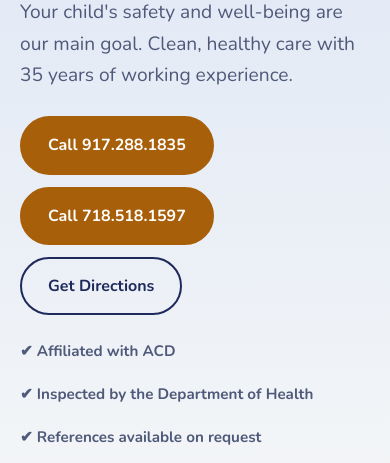
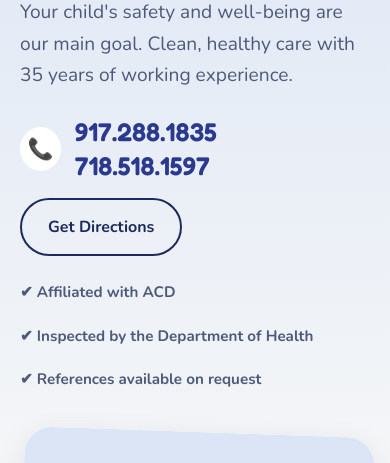
Before and after one commit to tahirsaboor15-ui/Websites, a plain HTML site: page lipys-daycare/index.html in a window 390 px wide. Shown: the part 306-769 px from the top of the page. Drawn offline with nearby package versions, Linux system fonts and the light colour scheme.

Commit message:
Turn hero call buttons into phone links matching the contact card
Co-Authored-By: Claude Sonnet 5.5 <noreply@anthropic.com>
Claude-Session: https://claude.ai/code/session_01U2bTqB3Ac7xYM4v3Q2HRWL

```diff
--- a/lipys-daycare/index.html
+++ b/lipys-daycare/index.html
@@ -36,8 +36,7 @@
         <h1>Learning with fun activities, a <span>home away from home.</span></h1>
         <p class="lead">Your child's safety and well-being are our main goal. Clean, healthy care with 35 years of working experience.</p>
         <div class="cta">
-          <a class="btn" href="tel:+19172881835">Call 917.288.1835</a>
-          <a class="btn" href="tel:+17185181597">Call 718.518.1597</a>
+          <p class="hero-phones"><span class="ico" aria-hidden="true">📞</span><span class="nums"><a href="tel:+19172881835">917.288.1835</a><a href="tel:+17185181597">718.518.1597</a></span></p>
           <a class="btn btn-ghost" href="#contact">Get Directions</a>
         </div>
         <ul class="trust">
--- a/lipys-daycare/styles.css
+++ b/lipys-daycare/styles.css
@@ -56,3 +56,9 @@ address{font-style:normal}
 @media(max-width:480px){.contact-card{padding:24px 20px}.contact-card p{grid-template-columns:40px 1fr;gap:12px}.contact-card .ico{width:40px;height:40px;font-size:1.2rem}.contact-card a{font-size:1.35rem}}
 .site-footer a{color:#fff;font-weight:700;text-decoration:none}.site-footer a:hover{text-decoration:underline}
 .btn{white-space:nowrap}
+.hero-phones{display:flex;align-items:center;gap:14px;margin:0 18px 0 0}
+.hero-phones .nums{display:flex;flex-wrap:wrap;gap:2px 22px}
+.cta{align-items:center;gap:16px 12px}
+.hero-phones .ico{display:grid;place-items:center;width:44px;height:44px;border-radius:50%;background:#fff;font-size:1.3rem}
+.hero-phones a{font:600 1.6rem/1.25 Fredoka,sans-serif;color:var(--navy);text-decoration:none}
+.hero-phones a:hover{color:var(--pri-d);text-decoration:underline}
```
